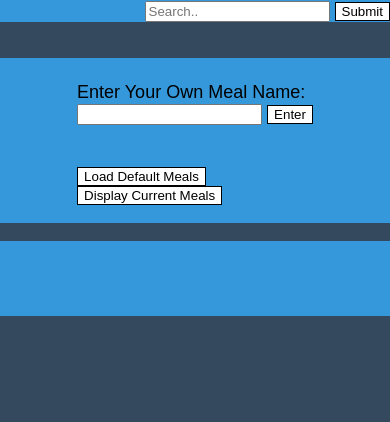
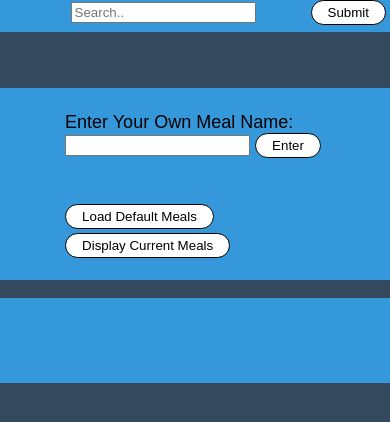
Before and after one commit to RhysonEden/dinner-app, a website: page public/index.html in a window 390 px wide. Drawn offline with nearby package versions, Linux system fonts and the light colour scheme.

Commit message:
Big changes

```diff
--- a/public/index.html
+++ b/public/index.html
@@ -15,11 +15,11 @@
       <div class="topnav">
 
         <input class="search-terms" type="text" placeholder="Search..">
-        <button id="start-search" type="submit">Submit</button>
+        <button class="buttons" id="start-search" type="submit">Submit</button>
       </div>
     </header>
     <main class="main">
-      <div class="random"><button id="random">Random</button><button id="deletemeal" class="mealhide">Delete Check</button><button id="canceldelete" class="mealhide">Cancel</button></div>
+      <div class="random"><button class="buttons" id="random">Random</button><button id="deletemeal" class="mealhide">Delete Check</button><button id="canceldelete" class="mealhide">Cancel</button></div>
 
              <div class="main-list"><h4>
           By default no meals are preloaded<br />
@@ -36,9 +36,9 @@
         <h4 class="name"></h4>
         <label>Enter Your Own Meal Name:</label><br>
         <input type="text" name="mname" id="input-message" />
-        <button id="messagesend">Enter</button><br><br><br>
-        <button id="load-defaults">Load Default Meals</button><br>
-        <button id="display-meals">Display Current Meals</button>
+        <button class="buttons" id="messagesend">Enter</button><br><br><br>
+        <button class="buttons" id="load-defaults">Load Default Meals</button><br>
+        <button class="buttons" id="display-meals">Display Current Meals</button>
 
     </div>
     </div>
--- a/public/style.css
+++ b/public/style.css
@@ -1,30 +1,13 @@
 h4 {
   text-align: center;
 }
-/*
-body {
-  background-color: blue;
-} */
 
 #deletemeal {
   display: hide;
 }
 
-#red {
-  color: white;
-}
 
-/* @media screen and (max-width: 600px) {
-  .input-form {
-    display: flex;
-    flex-wrap: wrap;
-    align-items: center;
-    justify-content: center;
-  }
-  #input-message {
-    border: 1px solid black;
-  }
-} */
+
 
 /* Paste of CSS */
 body {
@@ -45,9 +28,7 @@ body {
   padding-bottom: 10px;
 }
 
-#descrip {
-  font-weight: bold;
-}
+
 .minisearch {
   display: none;
 }
@@ -61,9 +42,7 @@ body {
 #hide {
   display: none;
 }
-.minisearchbutton {
-  display: none;
-}
+
 .loggedInAds,
 .ads {
   display: flex;
@@ -130,6 +109,8 @@ body {
   flex-wrap: wrap;
   overflow: hidden;
   background: #3498db;
+  padding-bottom: 10px;
+  margin-bottom: 10px;
 }
 
 header,
@@ -173,6 +154,40 @@ footer {
   display: none;
 }
 
+.buttons,
+#mealhide,
+#deletemeal,
+#canceldelete {
+  border-radius: 2em;
+  border: 1px solid black;
+  background-color: white;
+  padding:0.3em 1.2em;
+  margin: 0 0.3em 0.3em 0;
+  position: relative;
+  animation:bouncy 5s infinite linear;
+}
+
+
+@keyframes bouncy {
+  0%{top:0em}
+  40%{top:0em}
+  43%{top:-0.9em}
+  46%{top:0em}
+  48%{top:-0.4em}
+  50%{top:0em}
+  100%{top:0em}
+}
+/* @keyframes bouncy {
+   0%{top:0em}
+   40%{top:0em}
+   43%{top:-0.9em}
+   46%{top:0em}
+   48%{top:-0.4em}
+   50%{top:0em}
+   100%{top:0em;}
+} */
+
+
 .display {
   border: 1px solid black;
   background-color: white;
@@ -197,11 +212,22 @@ footer {
     display: flex;
   }
 
+#start-search {
+  /* margin-left: 2px;
+  left: -50px; */
+  position: relative;
+}
 
-  button {
-    border: 1px solid black;
-    background-color: white;
-  }
+.search-terms{
+  /* padding-left: 50px; */
+  position: relative;
+  left: -50px;
+}
+  /* button {
+    border-radius: 2em ;
+  } */
+
+
 
   #clearalltop {
     display: none;
@@ -251,6 +277,7 @@ footer {
 
   .large {
     display: flex;
+    margin-top: 10px;
   }
 }
 .messages {
```
